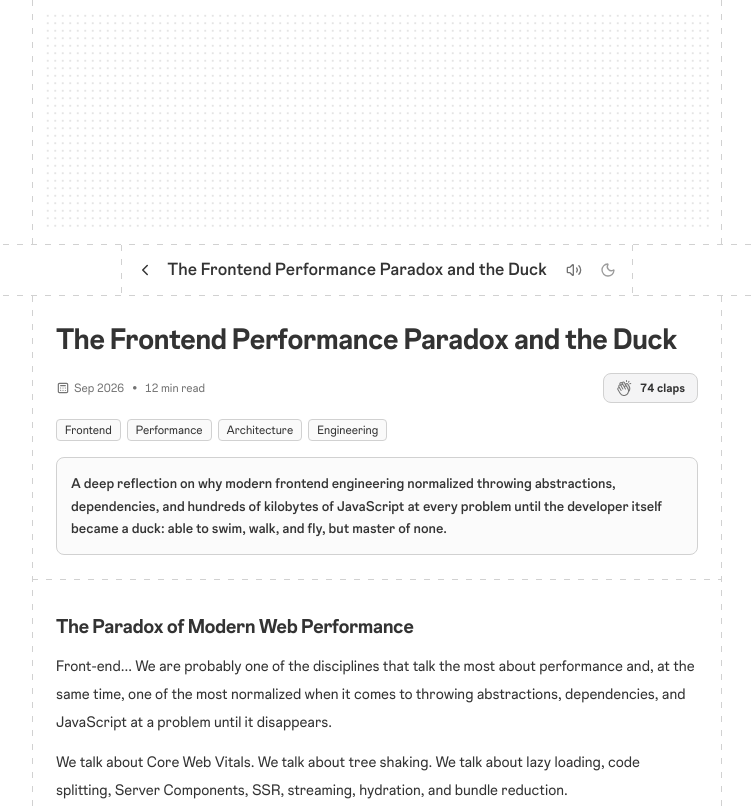
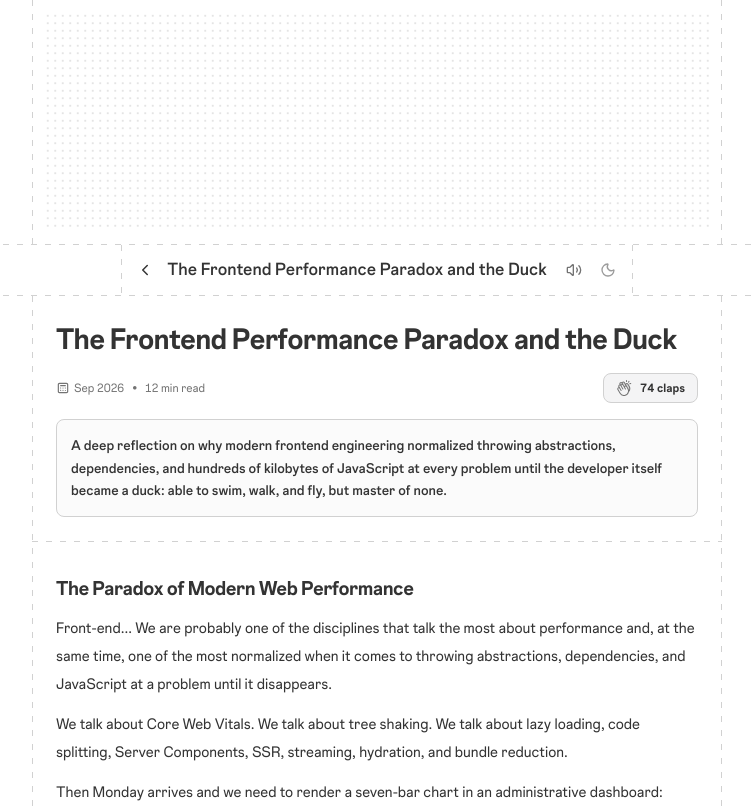
Before and after one commit to GabrielBaiano/gridline-portfolio-template, a Next.js app: page /blog/the-frontend-performance-paradox-and-the-duck in a window 1280 px wide. Shown: the top 808 px of the page, without its empty margins (263-1016 px from the left). Built offline with nearby package versions, Linux system fonts and the light colour scheme.

Commit message:
fix(blog): remove tag badges from blog list and article view

```diff
--- a/src/app/blog/[slug]/page.tsx
+++ b/src/app/blog/[slug]/page.tsx
@@ -109,19 +109,7 @@ export default async function BlogPostDetailPage({
             <ClapButton slug={post.slug} initialClaps={post.claps ?? 0} />
           </div>
 
-          {/* Tags */}
-          {post.tags && post.tags.length > 0 && (
-            <div className="flex gap-1.5 flex-wrap">
-              {post.tags.map((tag, tIdx) => (
-                <span
-                  key={tIdx}
-                  className="text-xs text-foreground bg-zinc-50 dark:bg-zinc-900 px-2 py-0.5 rounded-[4px] border border-border"
-                >
-                  {tag}
-                </span>
-              ))}
-            </div>
-          )}
+
 
           {/* Lead Summary Callout */}
           <div className="p-3.5 rounded-[8px] border border-border bg-zinc-50/70 dark:bg-zinc-900/50 text-sm leading-relaxed text-foreground font-medium">
--- a/src/components/BlogItem.tsx
+++ b/src/components/BlogItem.tsx
@@ -49,10 +49,9 @@ export function BlogItem({ post }: { post: BlogPostItem }) {
               <p className="text-xs font-medium">{post.date}</p>
             </div>
 
-            {/* 3. Claps & Tags */}
-            {(clapsCount > 0 || hasTags) && (
+            {/* 3. Claps */}
+            {clapsCount > 0 && (
               <div className="flex items-center gap-1 select-none">
-                {clapsCount > 0 && (
                 <div className="flex items-center gap-1 text-mutedForeground">
                   <svg stroke="currentColor" fill="currentColor" strokeWidth="0" viewBox="0 0 256 256" height="14" width="14">
                     <path d="M199,187.76h0A71.67,71.67,0,0,0,190.34,140l-20.2-35a18,18,0,0,0-31.55,17.26L114.71,81A18,18,0,1,0,83.54,99L77.81,89,65.1,67A18,18,0,1,1,96.28,49L102,59a18,18,0,1,1,31.17-18l24.23,42a18,18,0,0,1,31.2-18l21.11,36.57A72,72,0,0,1,199,187.76Z" opacity="0.2" />
@@ -60,22 +59,6 @@ export function BlogItem({ post }: { post: BlogPostItem }) {
                   </svg>
                   <p className="text-xs font-medium">{clapsCount}</p>
                 </div>
-                )}
-                {clapsCount > 0 && hasTags && (
-                  <span className="mx-1.5 w-px h-4 bg-border inline-block align-middle select-none" aria-hidden="true" />
-                )}
-                {hasTags && (
-                  <div className="flex gap-1.5 flex-wrap">
-                    {post.tags!.map((tag, tIdx) => (
-                      <span
-                        key={tIdx}
-                        className="text-xs text-foreground bg-zinc-50 dark:bg-zinc-900 px-1.5 py-0.5 rounded-[4px] border border-border"
-                      >
-                        {tag}
-                      </span>
-                    ))}
-                  </div>
-                )}
               </div>
             )}
           </div>
```
Lines whose indentation alone changed are shown as unchanged.
